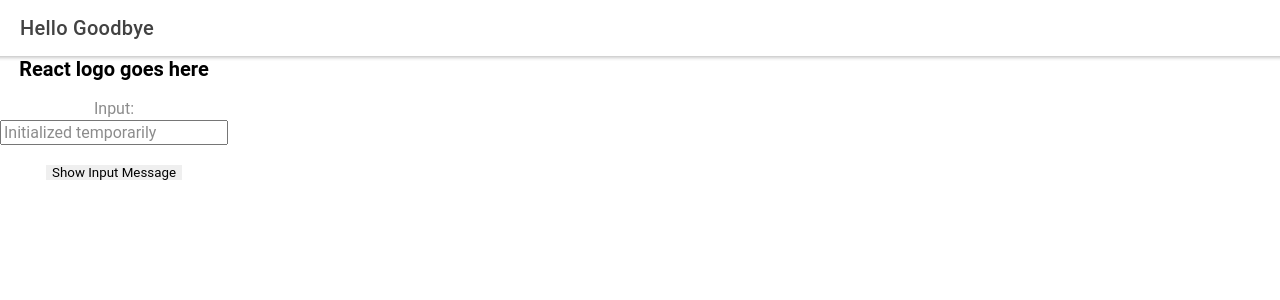
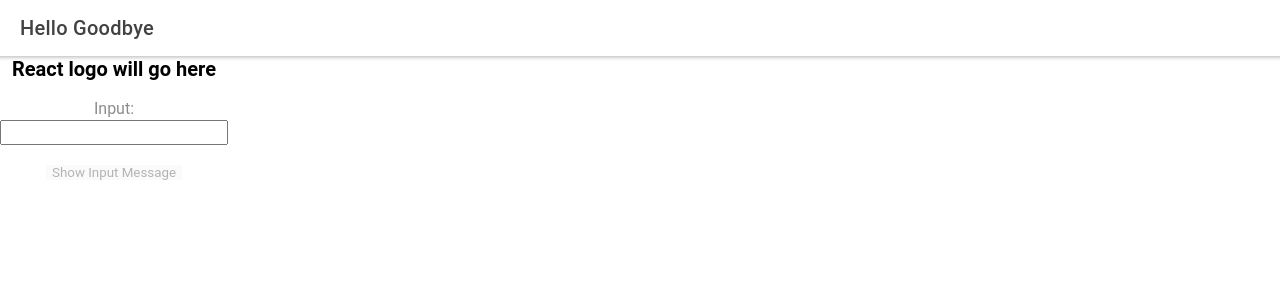
Before and after one commit to DonStegall/hello-goodbye-react-ionic-v1, a React (Create React App) app: page /home in a window 1280 px wide. Shown: the top 300 px of the page. Built offline with nearby package versions, Linux system fonts and the light colour scheme.

Commit message:
added enable/disable of button based on input being available

```diff
--- a/src/components/HelloGoodbyeComponent.tsx
+++ b/src/components/HelloGoodbyeComponent.tsx
@@ -50,7 +50,7 @@ import './HelloGoodbye.css';
 class HelloGoodbyeComponent extends Component<any, any> {
   constructor(props: any){
     super(props);
-    this.state = {value: 'Initialized temporarily'};
+    this.state = {value: ''};
   }
 
   handleChange(event:any) {
@@ -64,7 +64,8 @@ class HelloGoodbyeComponent extends Component<any, any> {
   render() {
       return (
           <div className="container">
-            <strong>React logo goes here</strong>
+
+            <strong>React logo will go here</strong>
 
             <p>
               <label>
@@ -74,9 +75,8 @@ class HelloGoodbyeComponent extends Component<any, any> {
             </p>
 
             <p>
-              <button onClick={this.handleClickMessage}>Show Input Message</button>
+              <button disabled={!this.state.value} onClick={this.handleClickMessage}>Show Input Message</button>
             </p>
-
 
         </div>
       );
```
